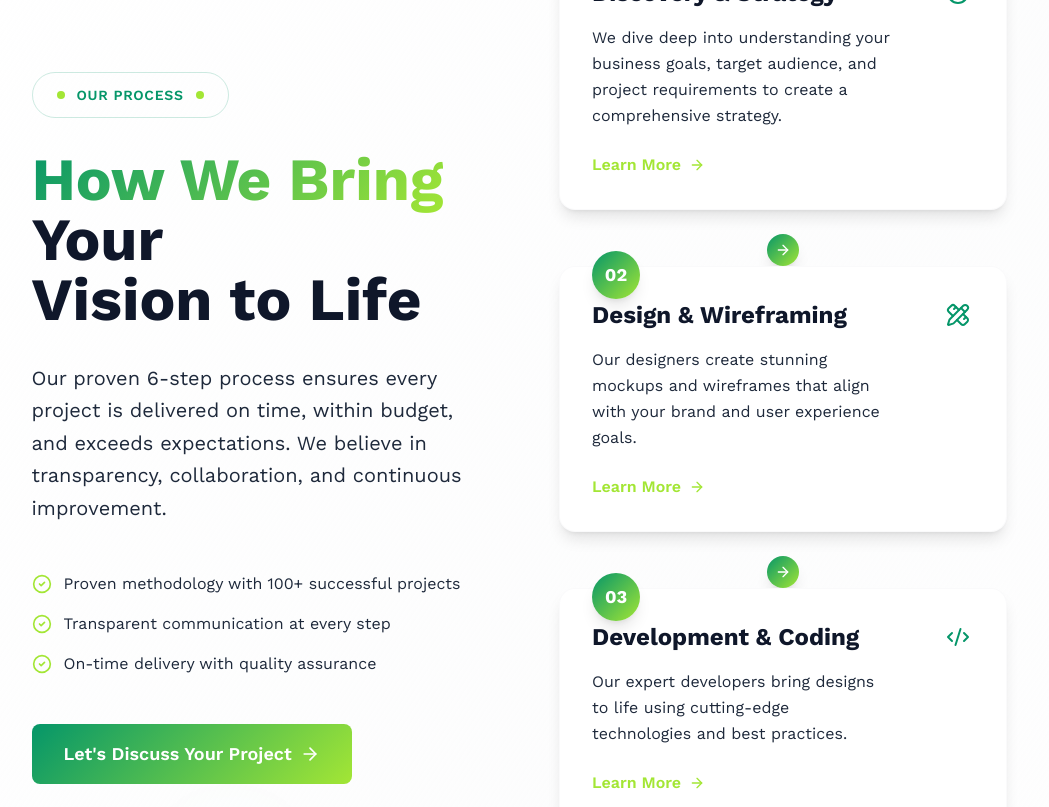
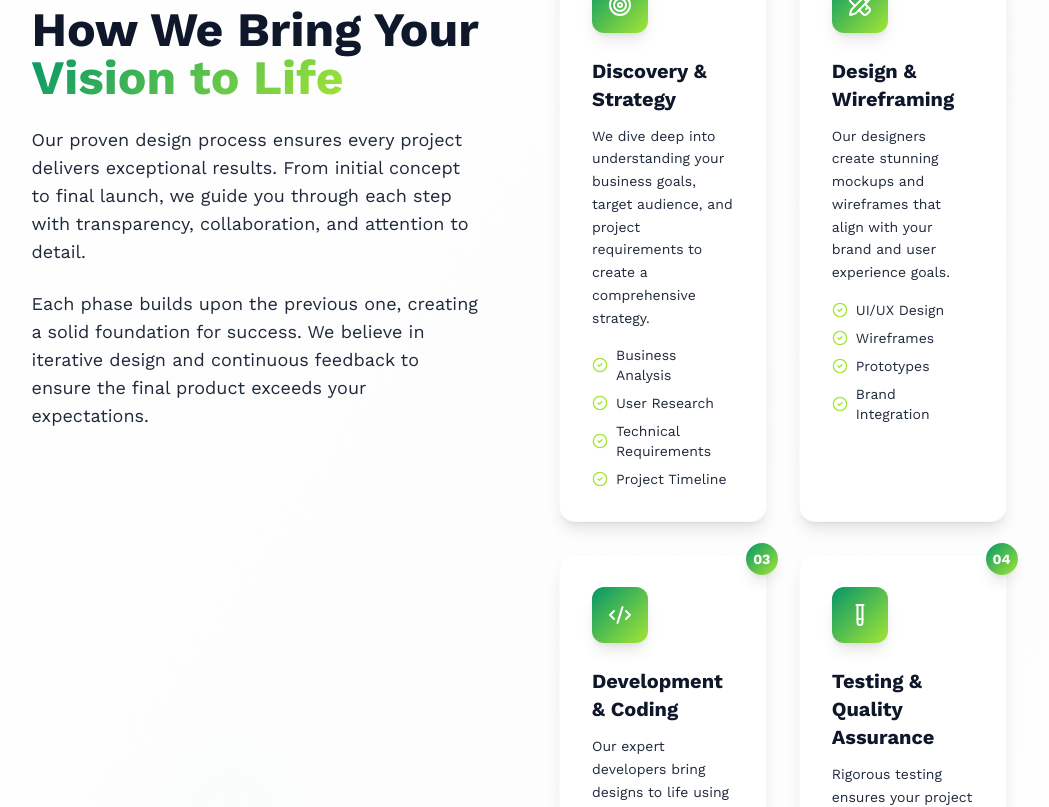
Before and after one commit to DevAttaKhan/netwinds, a Next.js app: page / in a window 1280 px wide. Shown: the part 4260-5067 px from the top of the page, without its empty margins (121-1170 px from the left). Built offline with nearby package versions, Linux system fonts and the light colour scheme.

Commit message:
created work process section

```diff
--- a/src/components/sections/home/work-process.tsx
+++ b/src/components/sections/home/work-process.tsx
@@ -8,7 +8,6 @@ import {
   TestTube,
   Rocket,
   RefreshCw,
-  ArrowRight,
   CheckCircle2
 } from "lucide-react";
 
@@ -22,28 +21,7 @@ export const WorkProcess = () => {
     RefreshCw
   };
 
-  const containerVariants = {
-    hidden: { opacity: 0 },
-    visible: {
-      opacity: 1,
-      transition: {
-        staggerChildren: 0.2,
-      },
-    },
-  };
 
-  const itemVariants = {
-    hidden: { opacity: 0, y: 50, scale: 0.9 },
-    visible: {
-      opacity: 1,
-      y: 0,
-      scale: 1,
-      transition: {
-        duration: 0.8,
-        ease: "easeOut",
-      },
-    },
-  };
 
   const floatingVariants = {
     animate: {
@@ -58,9 +36,9 @@ export const WorkProcess = () => {
   };
 
   return (
-    <section className="section-padding bg-gradient-to-br from-white via-neutral/10 to-white relative overflow-hidden">
+    <section className="section-padding bg-gradient-to-br from-white via-neutral/10 to-white relative">
       {/* Background decorative elements */}
-      <div className="absolute inset-0 pointer-events-none">
+      <div className="absolute inset-0 pointer-events-none overflow-hidden">
         <motion.div
           className="absolute top-20 left-20 w-32 h-32 bg-gradient-primary/5 rounded-full blur-3xl"
           variants={floatingVariants}
@@ -84,24 +62,16 @@ export const WorkProcess = () => {
         {/* Two Column Layout with working sticky positioning */}
         <div className="grid grid-cols-1 lg:grid-cols-2 gap-12 lg:gap-20 items-start">
 
-          {/* Left Sidebar - Sticky Content */}
+          {/* Left Content - Sticky */}
+          <div className="order-1 lg:sticky lg:top-32 self-start h-fit">
             <motion.div
               initial={{ opacity: 0, x: -50 }}
               whileInView={{ opacity: 1, x: 0 }}
               viewport={{ once: true }}
               transition={{ duration: 0.8, ease: "easeOut" }}
-            className="order-1 lg:sticky lg:top-32"
             >
               <motion.div
-              className="max-w-lg"
-              initial={{ opacity: 0, y: 20 }}
-              whileInView={{ opacity: 1, y: 0 }}
-              viewport={{ once: true }}
-              transition={{ duration: 0.6, delay: 0.2, ease: "easeOut" }}
-            >
-              {/* Badge */}
-              <motion.div
-                className="inline-flex items-center gap-3 mb-8 px-6 py-3 bg-gradient-primary/10 rounded-full border border-primary/20"
+            className="inline-flex items-center gap-3 mb-6 px-4 py-2 bg-gradient-primary/10 rounded-full border border-primary/20"
             initial={{ opacity: 0, scale: 0.8 }}
             whileInView={{ opacity: 1, scale: 1 }}
             viewport={{ once: true }}
@@ -114,144 +84,110 @@ export const WorkProcess = () => {
             <div className="w-2 h-2 bg-accent rounded-full"></div>
           </motion.div>
 
-              {/* Main Heading */}
               <motion.h2
-                className="text-4xl md:text-5xl lg:text-6xl font-bold mb-8 leading-tight"
+                className="text-3xl sm:text-4xl lg:text-5xl font-bold text-secondary leading-tight mb-6"
                 initial={{ opacity: 0, y: 20 }}
                 whileInView={{ opacity: 1, y: 0 }}
                 viewport={{ once: true }}
                 transition={{ duration: 0.6, delay: 0.4, ease: "easeOut" }}
               >
-                <span className="text-gradient-primary">How We Bring</span> Your
-                <br />
-                <span className="text-secondary">Vision to Life</span>
+                How We Bring Your{" "}
+                <span className="text-transparent bg-clip-text bg-gradient-primary">
+                  Vision to Life
+                </span>
               </motion.h2>
 
-              {/* Subheading */}
               <motion.p
-                className="text-xl text-secondary-light leading-relaxed mb-12"
+                className="text-base sm:text-lg text-secondary-light leading-relaxed mb-6"
                 initial={{ opacity: 0, y: 20 }}
                 whileInView={{ opacity: 1, y: 0 }}
                 viewport={{ once: true }}
                 transition={{ duration: 0.6, delay: 0.6, ease: "easeOut" }}
               >
-                {WORK_PROCESS.subheading}
+                Our proven design process ensures every project delivers exceptional results. From initial concept to final launch,
+                we guide you through each step with transparency, collaboration, and attention to detail.
               </motion.p>
 
-              {/* Key Benefits */}
-              <motion.div
-                className="space-y-4"
+              <motion.p
+                className="text-base sm:text-lg text-secondary-light leading-relaxed"
                 initial={{ opacity: 0, y: 20 }}
                 whileInView={{ opacity: 1, y: 0 }}
                 viewport={{ once: true }}
                 transition={{ duration: 0.6, delay: 0.8, ease: "easeOut" }}
               >
-                <div className="flex items-center gap-3 text-secondary-light">
-                  <CheckCircle2 className="w-5 h-5 text-accent flex-shrink-0" />
-                  <span>Proven methodology with 100+ successful projects</span>
+                Each phase builds upon the previous one, creating a solid foundation for success. We believe in iterative design
+                and continuous feedback to ensure the final product exceeds your expectations.
+              </motion.p>
+            </motion.div>
           </div>
-                <div className="flex items-center gap-3 text-secondary-light">
-                  <CheckCircle2 className="w-5 h-5 text-accent flex-shrink-0" />
-                  <span>Transparent communication at every step</span>
-                </div>
-                <div className="flex items-center gap-3 text-secondary-light">
-                  <CheckCircle2 className="w-5 h-5 text-accent flex-shrink-0" />
-                  <span>On-time delivery with quality assurance</span>
-                </div>
-              </motion.div>
 
-              {/* CTA Button */}
-              <motion.div
-                className="mt-12"
-                initial={{ opacity: 0, y: 20 }}
-                whileInView={{ opacity: 1, y: 0 }}
-                viewport={{ once: true }}
-                transition={{ duration: 0.6, delay: 1.0, ease: "easeOut" }}
-              >
-                <button className="btn-primary text-lg px-8 py-4 group">
-                  <span className="flex items-center gap-2">
-                    Let&apos;s Discuss Your Project
-                    <ArrowRight className="w-5 h-5 group-hover:translate-x-1 transition-transform duration-300" />
-                  </span>
-                </button>
-              </motion.div>
-            </motion.div>
-          </motion.div>
-
-          {/* Right Side - Scrollable Process Cards */}
-          <div className="order-2 space-y-8">
-            <motion.div
-              variants={containerVariants}
-              initial="hidden"
-              whileInView="visible"
-              viewport={{ once: true }}
-            >
+          {/* Right Cards */}
+          <div className="order-2">
+            <div className="grid grid-cols-1 sm:grid-cols-2 gap-6 lg:gap-8">
               {WORK_PROCESS.steps.map((step, index) => {
                 const IconComponent = iconMap[step.icon as keyof typeof iconMap];
 
                 return (
                   <motion.div
                     key={step.id}
-                    className="group relative"
-                    variants={itemVariants}
+                    initial={{ opacity: 0, y: 50, scale: 0.9 }}
+                    whileInView={{ opacity: 1, y: 0, scale: 1 }}
+                    viewport={{ once: true }}
+                    transition={{
+                      duration: 0.6,
+                      delay: index * 0.15,
+                      ease: "easeOut"
+                    }}
+                    className="group relative p-6 lg:p-8 bg-white rounded-2xl shadow-lg hover:shadow-2xl transition-all duration-500 transform hover:-translate-y-2 border border-neutral/20 hover:border-primary/30"
+                    whileHover={{ scale: 1.02 }}
                   >
-                    {/* Process Card - Redesigned to match image */}
-                    <div className="relative bg-white rounded-2xl p-8 shadow-lg hover:shadow-2xl transition-all duration-500 border border-neutral/20 hover:border-primary/30 group-hover:scale-[1.02]">
-
                     {/* Step Number Badge */}
-                      <div className="absolute -top-4 left-8 w-12 h-12 bg-gradient-primary rounded-full flex items-center justify-center text-white font-bold text-lg shadow-lg">
+                    <div className="absolute z-10 -top-3 -right-3 w-8 h-8 bg-gradient-primary text-white rounded-full flex items-center justify-center text-sm font-bold shadow-lg">
                       {String(step.id).padStart(2, '0')}
                     </div>
 
-                      {/* Icon positioned to the right */}
-                      <div className="absolute top-6 right-6 w-12 h-12 bg-gradient-primary/10 rounded-xl flex items-center justify-center group-hover:scale-110 transition-transform duration-300">
+                    {/* Icon */}
+                    <div className="w-14 h-14 rounded-xl flex items-center justify-center bg-gradient-primary mb-6 group-hover:scale-110 transition-transform duration-300 shadow-lg">
                       {IconComponent && (
-                          <IconComponent className="w-6 h-6 text-primary" />
+                        <IconComponent className="w-6 h-6 text-white" />
                       )}
                     </div>
 
                     {/* Content */}
-                      <div className="pr-20">
-                        <h3 className="text-2xl font-bold text-secondary mb-4 group-hover:text-primary transition-colors duration-300">
+                    <h3 className="font-bold text-xl text-secondary mb-3 group-hover:text-primary transition-colors duration-300">
                       {step.title}
                     </h3>
-
-                        <p className="text-secondary-light leading-relaxed mb-6">
+                    <p className="text-secondary-light text-sm leading-relaxed mb-4">
                       {step.description}
                     </p>
 
-                        {/* Learn More Link */}
-                        <div className="flex items-center gap-2 text-accent hover:text-primary font-semibold transition-colors duration-300 cursor-pointer group/link">
-                          <span>Learn More</span>
-                          <ArrowRight className="w-4 h-4 group-hover/link:translate-x-1 transition-transform duration-300" />
-                        </div>
+                    {/* Features List */}
+                    <div className="space-y-2">
+                      {step.details?.map((detail, detailIndex) => (
+                        <motion.div
+                          key={detail}
+                          className="flex items-center gap-2 text-sm text-secondary-light"
+                          initial={{ opacity: 0, x: -10 }}
+                          whileInView={{ opacity: 1, x: 0 }}
+                          viewport={{ once: true }}
+                          transition={{
+                            duration: 0.4,
+                            delay: (index * 0.15) + (detailIndex * 0.1) + 0.3,
+                            ease: "easeOut"
+                          }}
+                        >
+                          <CheckCircle2 size={16} className="text-accent flex-shrink-0" />
+                          <span>{detail}</span>
+                        </motion.div>
+                      ))}
                     </div>
 
-                      {/* Hover Accent Line */}
-                      <div className="absolute bottom-0 left-0 h-1 bg-gradient-to-r from-primary to-accent rounded-b-2xl transform scale-x-0 group-hover:scale-x-100 transition-transform duration-500 origin-left"></div>
-
-                      {/* Corner Accent */}
-                      <div className="absolute top-4 right-4 w-2 h-2 bg-accent rounded-full opacity-0 group-hover:opacity-100 transition-all duration-500 transform scale-0 group-hover:scale-100"></div>
-                    </div>
-
-                    {/* Connection Arrow (except for last item) */}
-                    {index < WORK_PROCESS.steps.length - 1 && (
-                      <div className="flex justify-center mt-6">
-                        <motion.div
-                          className="w-8 h-8 bg-gradient-primary rounded-full flex items-center justify-center text-white shadow-lg"
-                          initial={{ opacity: 0, scale: 0 }}
-                          whileInView={{ opacity: 1, scale: 1 }}
-                          viewport={{ once: true }}
-                          transition={{ duration: 0.6, delay: index * 0.1 }}
-                        >
-                          <ArrowRight className="w-4 h-4" />
-                        </motion.div>
-                      </div>
-                    )}
+                    {/* Hover Effect Border */}
+                    <div className="absolute inset-0 rounded-2xl border-2 border-transparent group-hover:border-primary/30 transition-colors duration-300" />
                   </motion.div>
                 );
               })}
-            </motion.div>
+            </div>
           </div>
         </div>
       </div>
```
Lines whose indentation alone changed are shown as unchanged.
